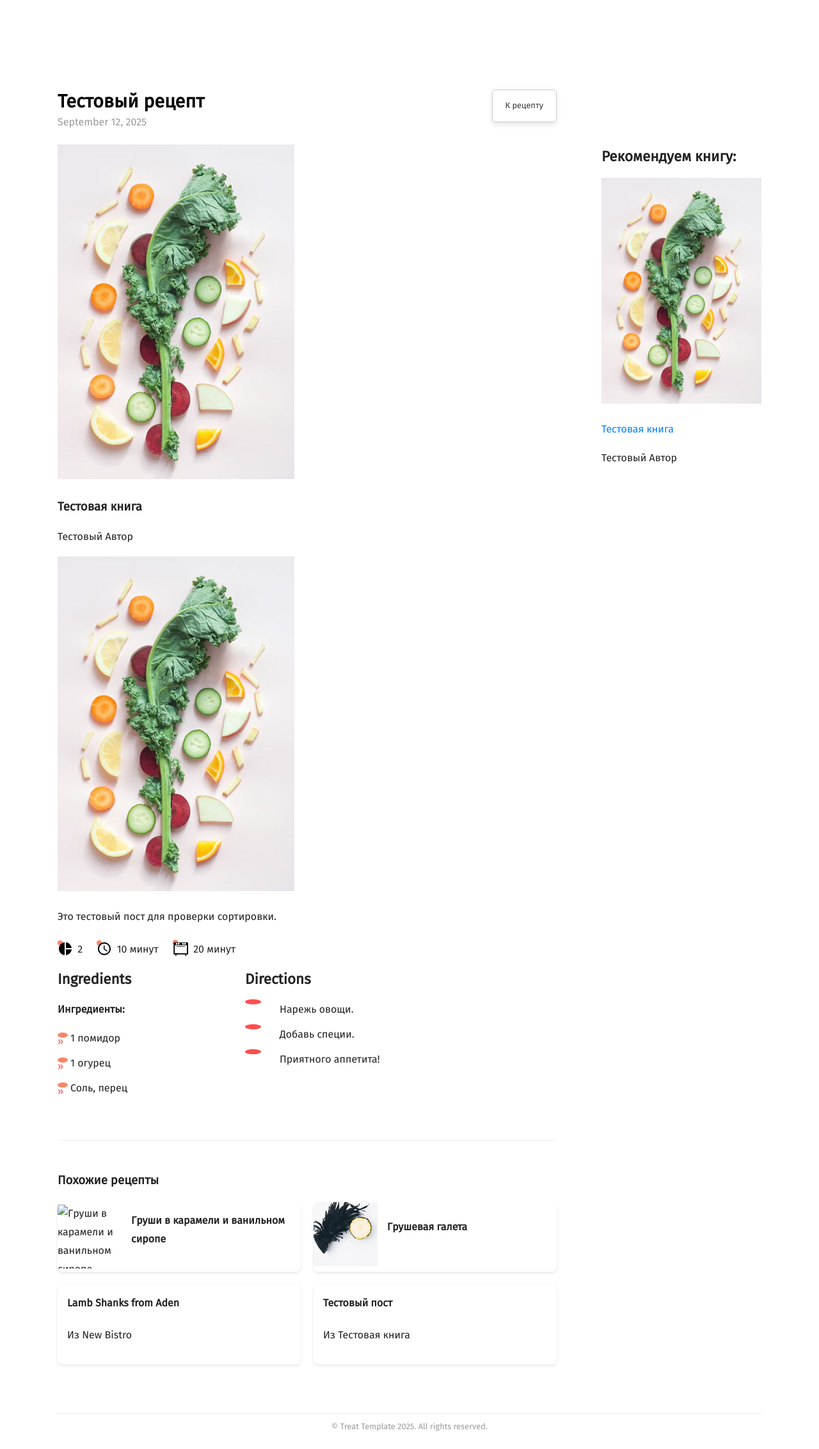
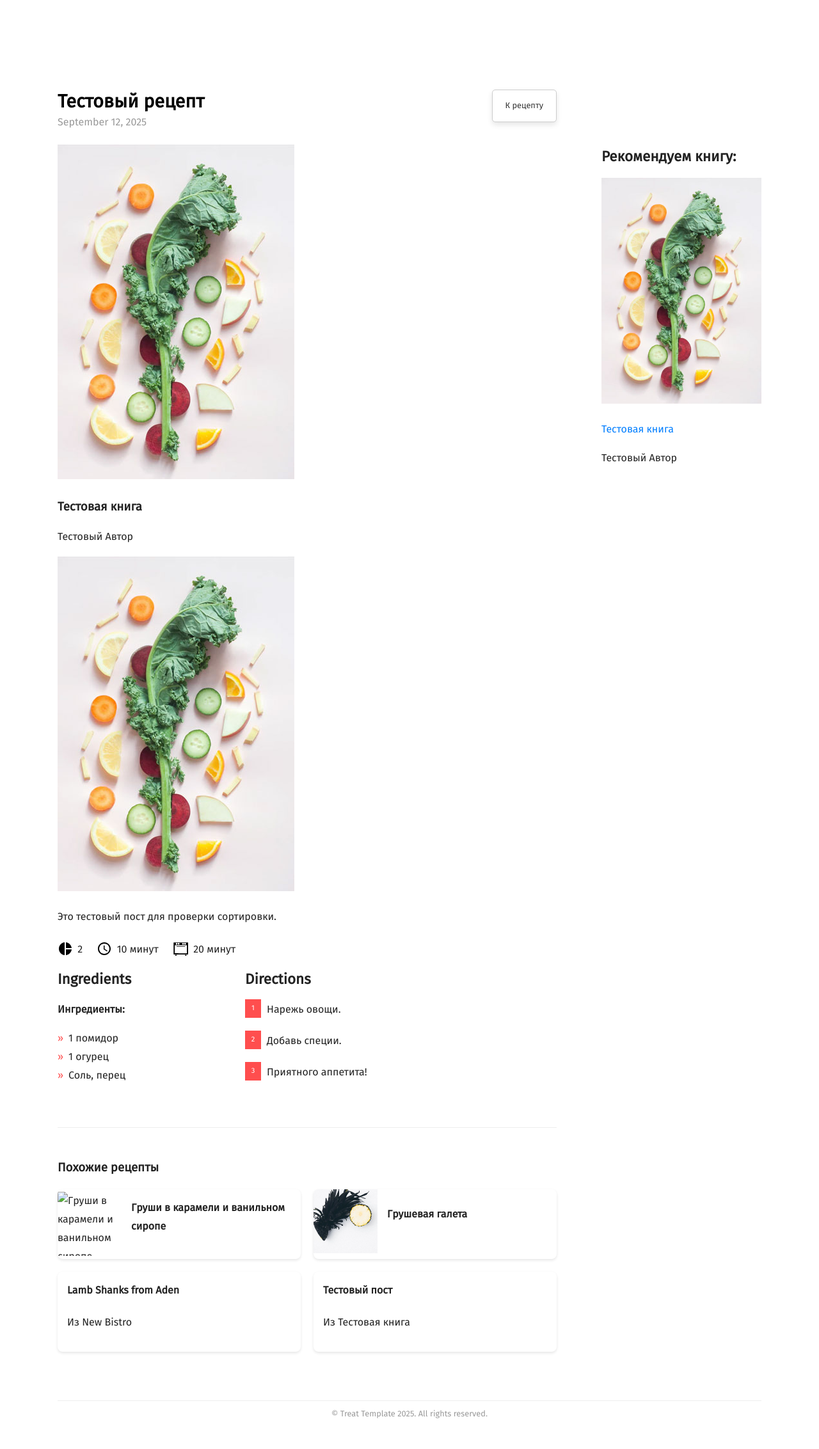
Before and after one commit to Helga1970/new-site, a Jekyll site: the page built from _recipes/2025-09-12-test-recept.md, in a window 1280 px wide. Shown: the whole page at 64% size. Built offline with Jekyll 4.4.1, drawn with Linux system fonts in a browser that asks for light colours; nearby versions of some CDN libraries; some web fonts are replaced.

Commit message:
Update elements.scss

```diff
--- a/_sass/elements.scss
+++ b/_sass/elements.scss
@@ -1,4 +1,4 @@
-html, body {
+html , body {
 	padding: 0;
 	margin: 0;
 	line-height: 1.8em;
@@ -34,27 +34,8 @@ img {
 	max-width: 100%;
 }
 
-/* Стили для списков, теперь без ошибок */
-ul, ol {
-    list-style: none; /* Убираем стандартные маркеры (точки, цифры) */
-    padding-left: 0; /* Удаляем стандартный отступ */
-}
-
-ul li, ol li {
-    position: relative;
-    padding-left: 20px; /* Отступ для новых точек */
-    margin: 0 0 10px 0; /* Убираем старый отступ, оставляем небольшой между элементами */
-}
-
-ul li::before, ol li::before {
-    content: ""; /* Больше не используем символ, чтобы не было "летающих тарелок" */
-    position: absolute;
-    top: 5px; /* Вертикальное выравнивание */
-    left: 0;
-    width: 8px; /* Ширина точки */
-    height: 8px; /* Высота точки */
-    background-color: #fa8569; /* Твой цвет */
-    border-radius: 50%; /* Эта строка делает форму идеально круглой */
+ol li + li {
+	margin: 20px 0 0 0;
 }
 
 footer {
```
